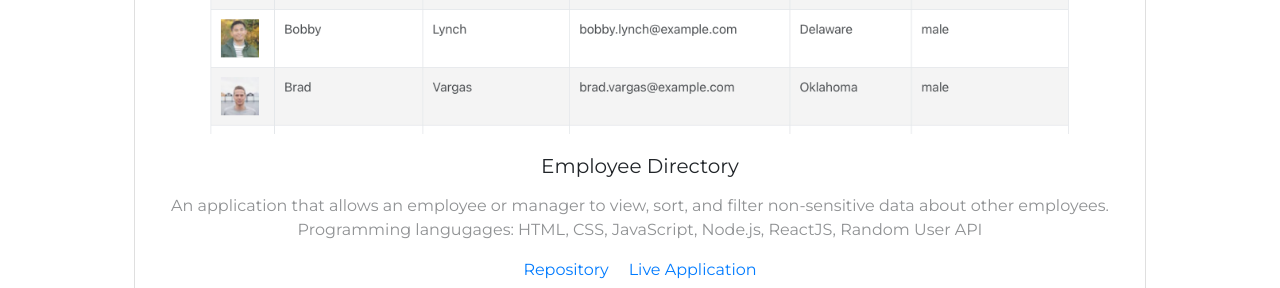
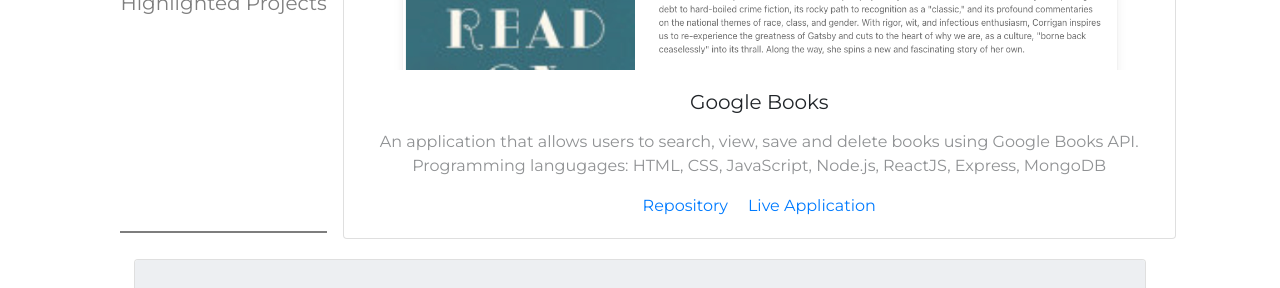
Before and after one commit to elliefh/portfolio-react, a React (Create React App) app: page /#/portfolio in a window 1280 px wide. Shown: the part 497-785 px from the top of the page. Built offline with nearby package versions, Linux system fonts and the light colour scheme.

Commit message:
added google books application to portfolio

```diff
--- a/src/pages/Portfolio.js
+++ b/src/pages/Portfolio.js
@@ -7,9 +7,19 @@
 import CocktailGeneratorImg from '../images/cocktailgenerator.png';
 import FeastWithFriendsImg from '../images/feastwithfriends.png';
 import WorkDayPlannerImg from '../images/workdayplanner.png';
+import GoogleBookImg from '../images/googlebook.png';
 
 function Portfolio(props) {
     const projects = [
+        {
+            name: "Google Books",
+            description: "An application that allows users to search, view, save and delete books using Google Books API.",
+            image: GoogleBookImg,
+            languages: "HTML, CSS, JavaScript, Node.js, ReactJS, Express, MongoDB",
+            repoLink: " https://github.com/elliefh/google-book",
+            liveLink: "https://googlebooks-efh.herokuapp.com/#/",
+            id: "project-7"
+        },
         {
             name: "Employee Directory",
             description: "An application that allows an employee or manager to view, sort, and filter non-sensitive data about other employees.",
```
Also changed, not shown: src/images/googlebook.png (added).
